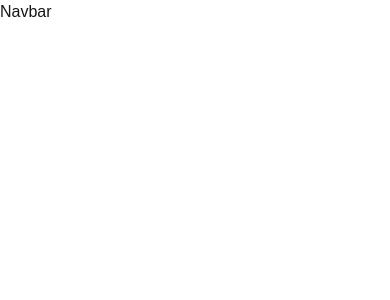
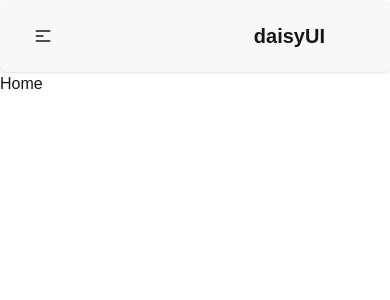
Before and after one commit to Mehedi-tsc/my-seventh-assignment, a Next.js app: page / in a window 390 px wide. Shown: the top 300 px of the page. Built offline with nearby package versions, Linux system fonts and the light colour scheme.

Commit message:
Navbar formet setup

```diff
--- a/src/app/layout.js
+++ b/src/app/layout.js
@@ -1,5 +1,6 @@
 import { Geist, Geist_Mono } from "next/font/google";
 import "./globals.css";
+import Navbar from "@/components/shared/Navbar";
 
 const geistSans = Geist({
   variable: "--font-geist-sans",
@@ -22,7 +23,11 @@
       lang="en"
       className={`${geistSans.variable} ${geistMono.variable} h-full antialiased`}
     >
-      <body className="min-h-full flex flex-col">{children}</body>
+      <body className="min-h-full flex flex-col">
+        <Navbar></Navbar>
+        {children}
+
+        </body>
     </html>
   );
 }
--- a/src/app/page.js
+++ b/src/app/page.js
@@ -2,6 +2,6 @@
 
 export default function Home() {
   return (
-    <h2>Navbar</h2>
+    <h2>Home</h2>
   );
 }
--- /dev/null
+++ b/src/components/shared/Navbar.jsx
@@ -0,0 +1,56 @@
+import React from 'react';
+
+const Navbar = () => {
+    return (
+        <div>
+            <div className="max-lg:collapse bg-base-200  shadow-sm w-full rounded-md">
+                <input id="navbar-1-toggle" className="peer hidden" type="checkbox" />
+                <label htmlFor="navbar-1-toggle" className="fixed inset-0 hidden max-lg:peer-checked:block"></label>
+                <div className="collapse-title lg:flex lg:justify-between">
+                    <div className="flex justify-between">
+
+                            <label htmlFor="navbar-1-toggle" className="btn btn-ghost lg:hidden">
+                            <svg xmlns="http://www.w3.org/2000/svg" className="h-5 w-5" fill="none" viewBox="0 0 24 24" stroke="currentColor"><path strokeLinecap="round" strokeLinejoin="round" strokeWidth="2" d="M4 6h16M4 12h8m-8 6h16" /></svg>
+                            </label>
+
+
+                            <button className="btn btn-ghost text-xl">daisyUI</button>
+
+
+                    </div>
+                    <div className="hidden lg:flex">
+                        <ul className="menu menu-horizontal px-1">
+                            <li><button>Item 1</button></li>
+                            <li>
+                                <details>
+                                    <summary>Parent</summary>
+                                    <ul className="p-2 bg-base-100 w-40 z-1">
+                                        <li><button>Submenu 1</button></li>
+                                        <li><button>Submenu 2</button></li>
+                                    </ul>
+                                </details>
+                            </li>
+                            <li><button>Item 3</button></li>
+                        </ul>
+                    </div>
+                </div>
+
+                <div className="collapse-content lg:hidden z-1">
+                    <ul className="menu">
+                        <li><button>Item 1</button></li>
+                        <li>
+                            <button>Parent</button>
+                            <ul>
+                                <li><button>Submenu 1</button></li>
+                                <li><button>Submenu 2</button></li>
+                            </ul>
+                        </li>
+                        <li><button>Item 3</button></li>
+                    </ul>
+                </div>
+            </div>
+        </div>
+    );
+};
+
+export default Navbar;
```
Also changed, not shown: 1 other file (tests, documents, lock files or other folders).
